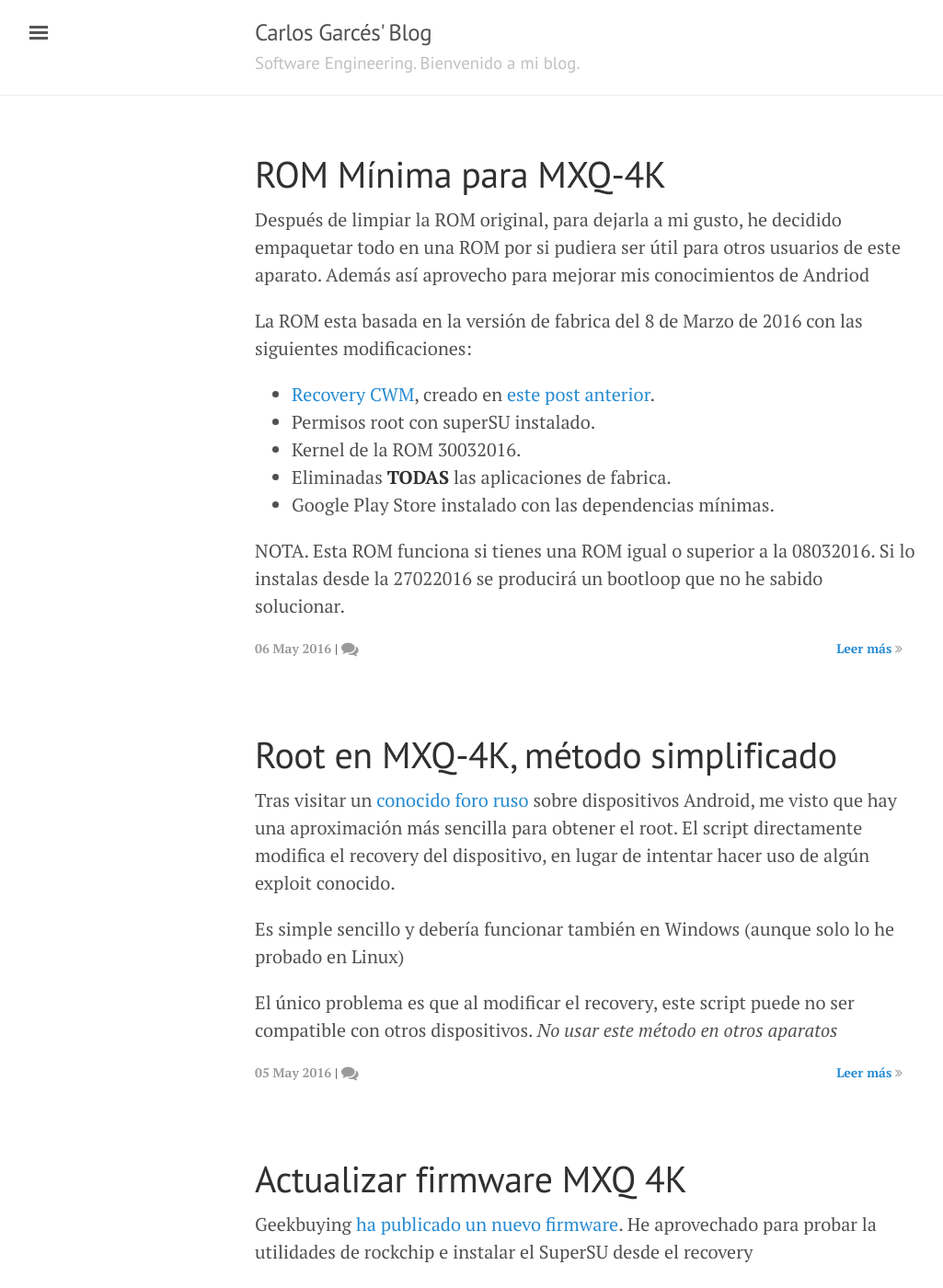
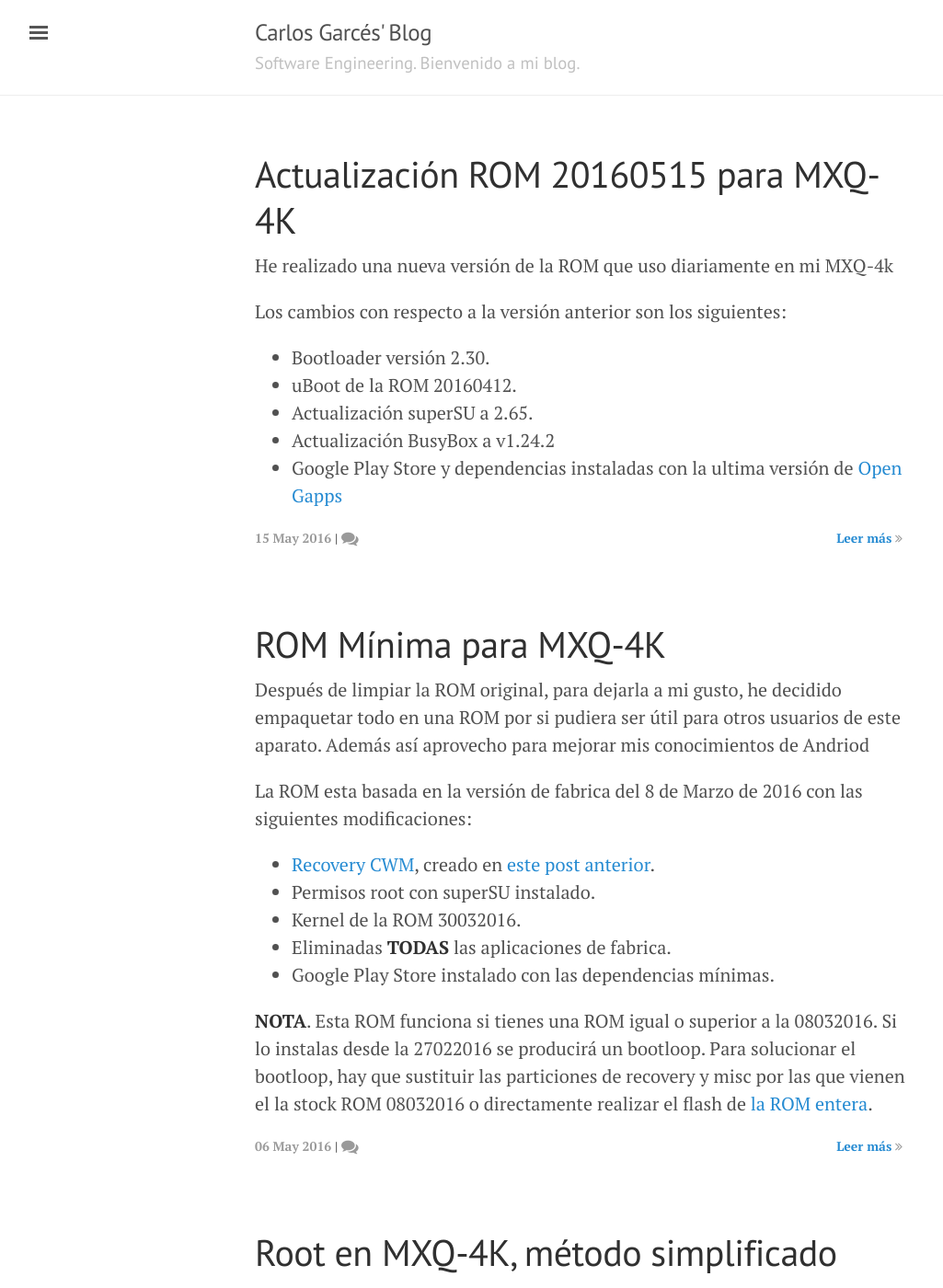
Before and after one commit to CGarces/CGarces.github.io, a Jekyll site: the page built from index.html, in a window 1280 px wide and 1400 px high. Shown: the whole window at 92% size, without its empty margins (3-1028 px from the left). Built offline with Jekyll 4.4.1, drawn with Linux system fonts in a browser that asks for light colours; nearby versions of some CDN libraries; the list of posts is cut into pages by our own code; comment, search, counter and statistics services are not loaded; some of the changed text lies outside the part shown.

Commit message:
New ROM version

```diff
--- a/_data/metadata.yml
+++ b/_data/metadata.yml
@@ -1,3 +1,5 @@
+lastROM: https://mega.nz/#!vZoSSQ7R!2DqE6PMhFiknN60mz-RRb2yCTxQA9M0XdNAVn26eFUs
+LastROMPost: 2016/05/15/ROM-20160515-para-MXQ-4K/
 lastCWM: https://mega.nz/#!XYBW3D6L!ywUkjoAV_up0UqrInzeYouPmd-iRmgvc-i1aCyXxV-w
 lastRoot: https://mega.nz/#!DBBh3A5K!Cnvz5fenKQYF_1SWPyaBa14bLhzanQTzua07loG_CRA
 ROM1: https://mega.nz/#!TJ5FDDxb!nMEzLK3I4-QRllqmO16SYw51kVebVBzwZood05RBrPs
--- a/_posts/2016-05-06-ROM-Minima-para-MXQ-4K.md
+++ b/_posts/2016-05-06-ROM-Minima-para-MXQ-4K.md
@@ -22,13 +22,16 @@ La ROM esta basada en la versión de fabrica del 8 de Marzo de 2016 con las sigu
 * Eliminadas **TODAS** las aplicaciones de fabrica.
 * Google Play Store instalado con las dependencias mínimas.
 
-NOTA. Esta ROM funciona si tienes una ROM igual o superior a la 08032016. Si lo instalas desde la 27022016 se producirá un bootloop que no he sabido solucionar.
+**NOTA**. Esta ROM funciona si tienes una ROM igual o superior a la 08032016. Si lo instalas desde la 27022016 se producirá un bootloop.
+Para solucionar el bootloop, hay que sustituir las particiones de recovery y misc por las que vienen el la stock ROM 08032016 o directamente realizar el flash de [la ROM entera](http://blog.geekbuying.com/index.php/2016/03/21/mxq-4k-rk3229-smart-tv-box-firmware-update-2/).
 
 <!-- leer mas -->
 
 ## Actualizar el firmware ##
 
-[Descarga la ROM]({{ site.data.metadata.ROM1 }}) y busca un cable USB A - A para realizar el proceso de flash.
+~~[Descarga la ROM]({{ site.data.metadata.ROM1 }})~~ y busca un cable USB A - A para realizar el proceso de flash.
+
+**Actualización**. Hay una nueva ROM disponible, [visita el post]({{ site.baseurl }}/{{ site.data.metadata.LastROMPost}}) correspondiente para ver las novedades y descargar la ultima versión
 
 Con Linux el flash se puede realizar con la utilidad `upgrade_tool` ya explicada [este post]({% post_url 2016-03-22-Actualizar-firmware-MXQ-4K-RK3229 %})
 
--- /dev/null
+++ b/_posts/2016-05-15-ROM-20160515-para-MXQ-4K.md
@@ -0,0 +1,45 @@
+---
+layout: post
+categories: null
+published: true
+tags:
+- Android
+- MXQ-4K
+title: "Actualización ROM 20160515 para MXQ-4K"
+image:
+  url: /public/images/rom/info.jpg
+  width: 1280
+  height: 720
+---
+
+He realizado una nueva versión de la ROM que uso diariamente en mi MXQ-4k
+
+Los cambios con respecto a la versión anterior son los siguientes:
+
+* Bootloader versión 2.30.
+* uBoot de la ROM 20160412.
+* Actualización superSU a 2.65.
+* Actualización BusyBox a v1.24.2
+* Google Play Store y dependencias instaladas con la ultima versión de [Open Gapps](http://opengapps.org/)
+
+
+<!-- leer mas -->
+
+## Actualizar el firmware ##
+
+[Descarga la ROM]({{ lastROM }}) y sigue los pasos de [este post]({% post_url 2016-05-06-ROM-Minima-para-MXQ-4K %})
+
+NOTA. Esta ROM funciona si tienes una ROM igual o superior a la 08032016. Si lo instalas desde la 27022016 se producirá un bootloop.
+
+Para solucionar el bootloop, hay que sustituir las particiones de recovery y misc por las que vienen el la stock ROM 08032016 o directamente flahsear [la ROM entera](http://blog.geekbuying.com/index.php/2016/03/21/mxq-4k-rk3229-smart-tv-box-firmware-update-2/).
+
+
+## Detalle de los cambios ##
+
+Al no tener el log de cambios es difícil saber que problemas se han solucionado con la nueva versión del bootloader (actualizado de la versión 2.29 a la 2.30).
+
+Esta nueva ROM viene con la versión de Kodi 16.1 RC3, optimizada para dispositivos Rockchip.
+
+![Kodi 16.1 RC3](/public/images/rom/kodi_16.1.RC3.opt.jpg)
+
+La compilación es bastante reciente, del 8 de Abril. Estaré atento por si sale la versión 16.1
```
Also changed, not shown: other parts of _posts/2016-05-06-ROM-Minima-para-MXQ-4K.md (+1 -1 lines), public/images/rom/kodi_16.1.RC3.opt.jpg (added).
